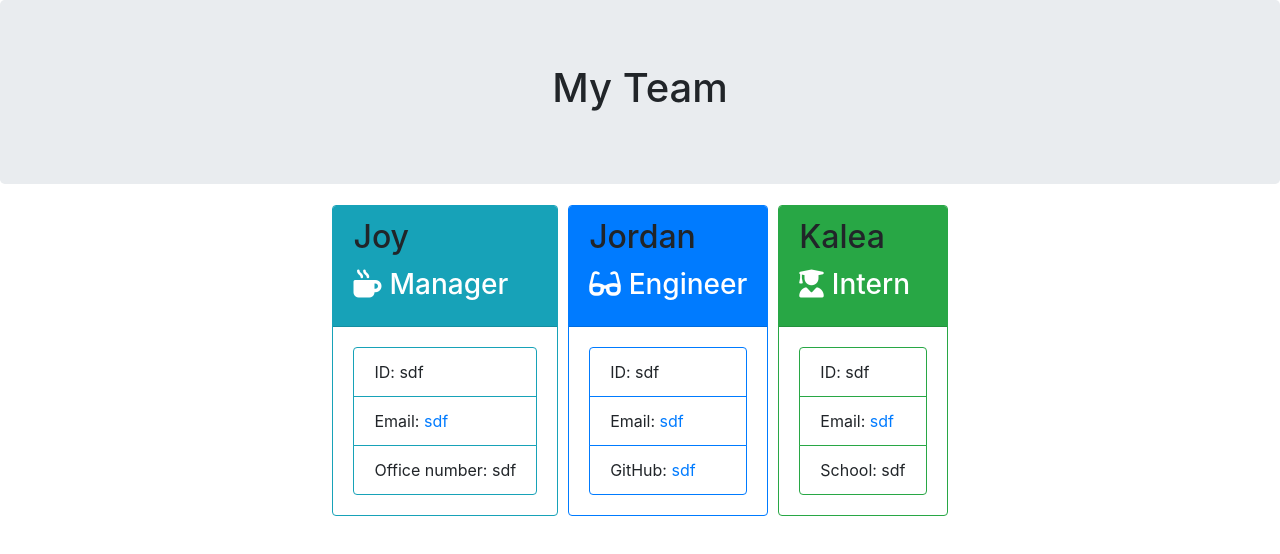
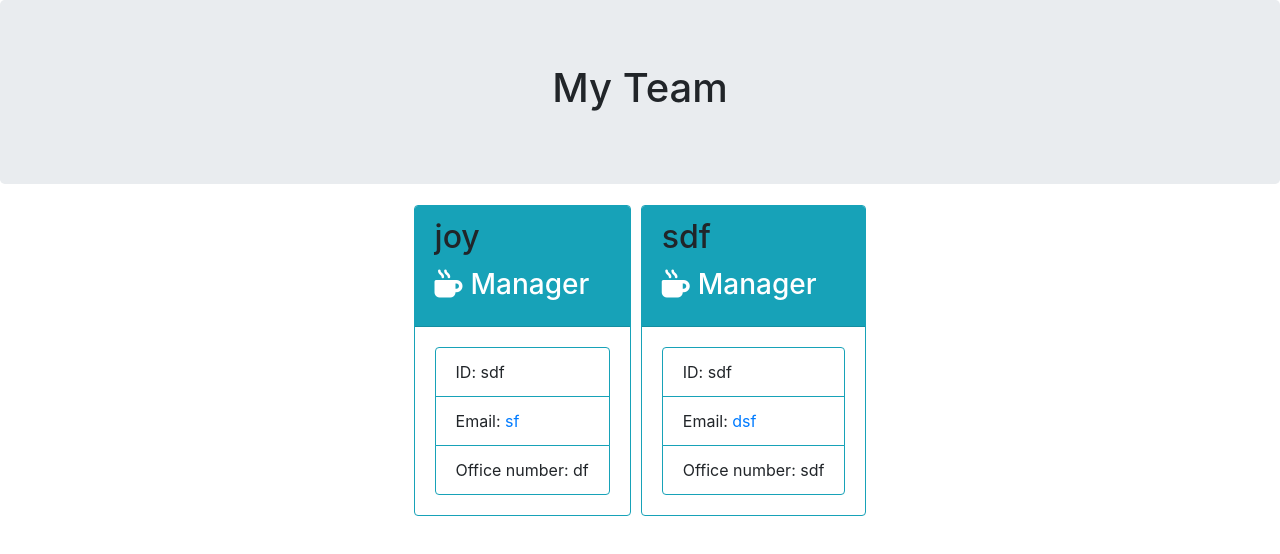
Before and after one commit to jxleilani/team-template, a website: page output/team.html in a window 1280 px wide. Drawn offline with nearby package versions, Linux system fonts and the light colour scheme.

Commit message:
update app.js

```diff
--- a/output/team.html
+++ b/output/team.html
@@ -25,40 +25,27 @@
             <div class="team-area col-12 d-flex justify-content-center">
                 <div class="card employee-card border-info">
     <div class="card-header bg-info">
-        <h2 class="card-title">Joy</h2>
+        <h2 class="card-title">joy</h2>
         <h3 class="card-title text-white"><i class="fas fa-mug-hot mr-2"></i>Manager</h3>
     </div>
     <div class="card-body">
         <ul class="list-group">
             <li class="list-group-item border-info">ID: sdf</li>
-            <li class="list-group-item border-info">Email: <a href="mailto:sdf">sdf</a></li>
-            <li class="list-group-item border-info">Office number: sdf</li>
+            <li class="list-group-item border-info">Email: <a href="mailto:sf">sf</a></li>
+            <li class="list-group-item border-info">Office number: df</li>
         </ul>
     </div>
 </div>
-<div class="card employee-card border-primary">
-    <div class="card-header bg-primary">
-        <h2 class="card-title">Jordan</h2>
-        <h3 class="card-title text-white"><i class="fas fa-glasses mr-2"></i>Engineer</h3>
+<div class="card employee-card border-info">
+    <div class="card-header bg-info">
+        <h2 class="card-title">sdf</h2>
+        <h3 class="card-title text-white"><i class="fas fa-mug-hot mr-2"></i>Manager</h3>
     </div>
     <div class="card-body">
         <ul class="list-group">
-            <li class="list-group-item border-primary">ID: sdf</li>
-            <li class="list-group-item border-primary">Email: <a href="mailto:sdf">sdf</a></li>
-            <li class="list-group-item border-primary">GitHub: <a href="https://github.com/sdf" target="_blank" rel="noopener noreferrer">sdf</a></li>
-        </ul>
-    </div>
-</div>
-<div class="card employee-card border-success">
-    <div class="card-header bg-success">
-        <h2 class="card-title">Kalea</h2>
-        <h3 class="card-title text-white"><i class="fas fa-user-graduate mr-2"></i>Intern</h3>
-    </div>
-    <div class="card-body">
-        <ul class="list-group">
-            <li class="list-group-item border-success">ID: sdf</li>
-            <li class="list-group-item border-success">Email: <a href="mailto:sdf">sdf</a></li>
-            <li class="list-group-item border-success">School: sdf</li>
+            <li class="list-group-item border-info">ID: sdf</li>
+            <li class="list-group-item border-info">Email: <a href="mailto:dsf">dsf</a></li>
+            <li class="list-group-item border-info">Office number: sdf</li>
         </ul>
     </div>
 </div>
```
